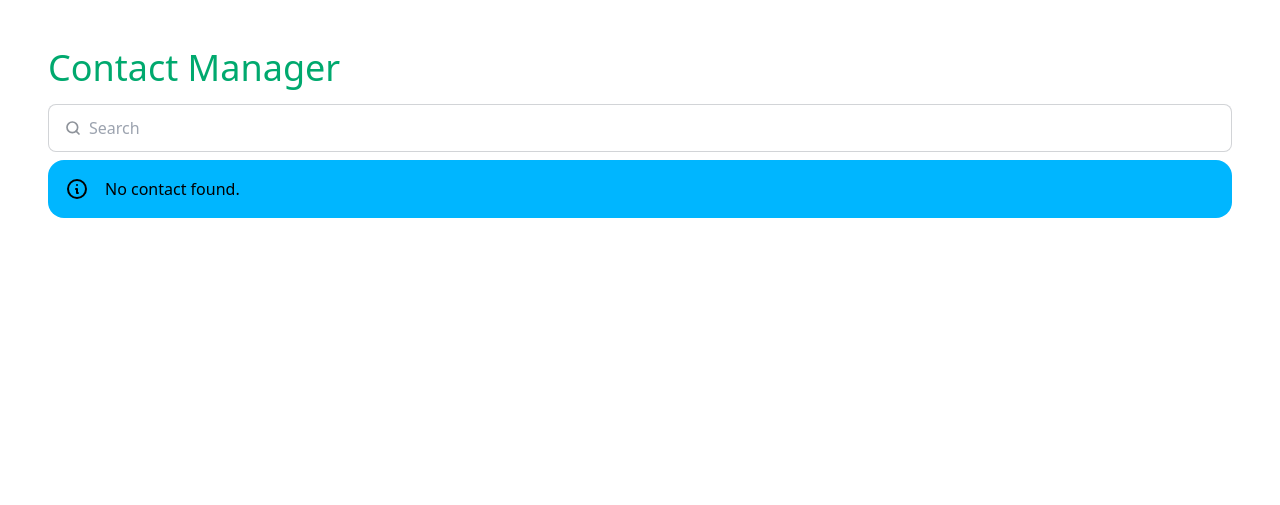
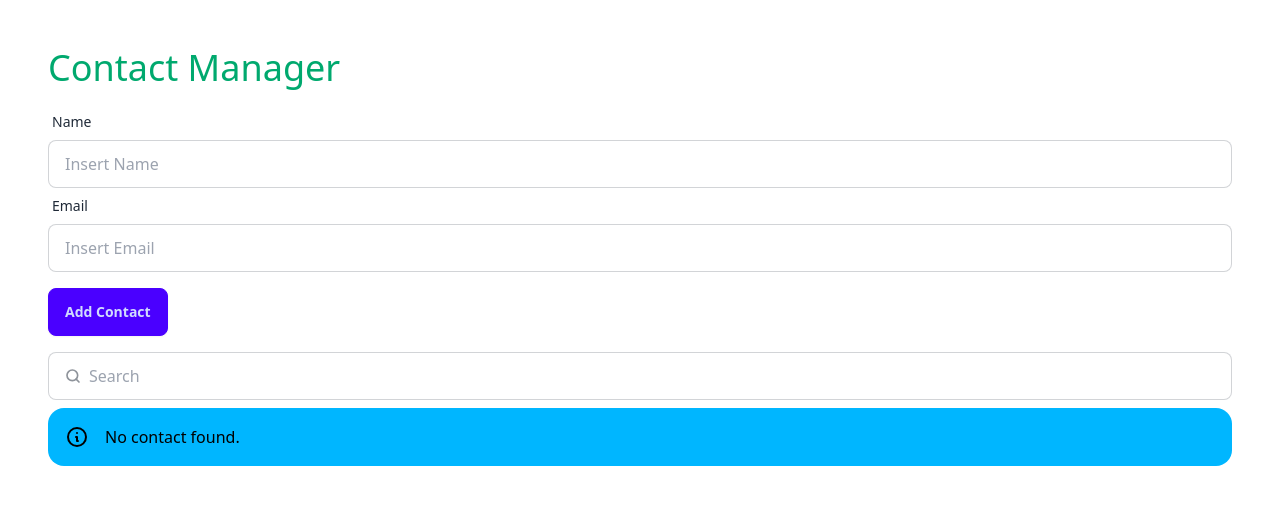
Before and after one commit to Shamonti/htmx-contacthub, a Django app: page / in a window 1280 px wide. Shown: the top 505 px of the page. Run offline with Django 4.2, Linux system fonts and the light colour scheme; the visitor is signed in with stand-in values (Sample User, id 1); data that the repository does not hold is empty; some libraries are stand-ins or nearby versions.

Commit message:
added new contact form

```diff
--- a/contacts/forms.py
+++ b/contacts/forms.py
@@ -1 +1,24 @@
 from django import forms
+from .models import Contact
+
+
+class ContactForm(forms.ModelForm):
+
+    name = forms.CharField(
+        widget=forms.TextInput(
+            attrs={"class": "input input-bordered w-full", "placeholder": "Insert Name"}
+        )
+    )
+
+    email = forms.EmailField(
+        widget=forms.EmailInput(
+            attrs={
+                "class": "input input-bordered w-full",
+                "placeholder": "Insert Email",
+            }
+        )
+    )
+
+    class Meta:
+        model = Contact
+        fields = ("name", "email")
--- a/contacts/templates/contacts.html
+++ b/contacts/templates/contacts.html
@@ -4,6 +4,35 @@
 
 <div>
     <h1 class="text-4xl text-success mb-4">Contact Manager</h1>
+
+    <form method="post" class="mb-4">
+        <div class="form-control w-full">
+            <label class="label">
+                <span class="label-text">Name</span>
+            </label>
+            {{form.name}}
+            {% if form.name.errors %}
+                <label class="label text-error">
+                    {{form.name.errors}}
+                </label>
+            {% endif %}
+        </div>
+        <div class="form-control w-full">
+            <label class="label">
+                <span class="label-text">Email</span>
+            </label>
+            {{form.email}}
+            {% if form.email.errors %}
+                <label class="label text-error">
+                    {{form.email.errors}}
+                </label>
+            {% endif %}
+        </div>
+        <div class="mt-4">
+            <button type="submit" class="btn btn-primary">Add Contact</button>
+        </div>
+    </form>
+
     <label class="input input-bordered flex items-center gap-2 mb-2">
     <svg class="h-[1em] opacity-50" name="search" xmlns="http://www.w3.org/2000/svg" viewBox="0 0 24 24">
         <g
--- a/contacts/views.py
+++ b/contacts/views.py
@@ -1,13 +1,14 @@
 from django.shortcuts import render
 from django.contrib.auth.decorators import login_required
 from django.db.models import Q
+from contacts.forms import ContactForm
 
 
 # Create your views here.
 @login_required
 def index(request):
     contacts = request.user.contacts.all().order_by("-created_at")
-    context = {"contacts": contacts}
+    context = {"contacts": contacts, "form": ContactForm()}
     return render(request, "contacts.html", context)
 
 
```
